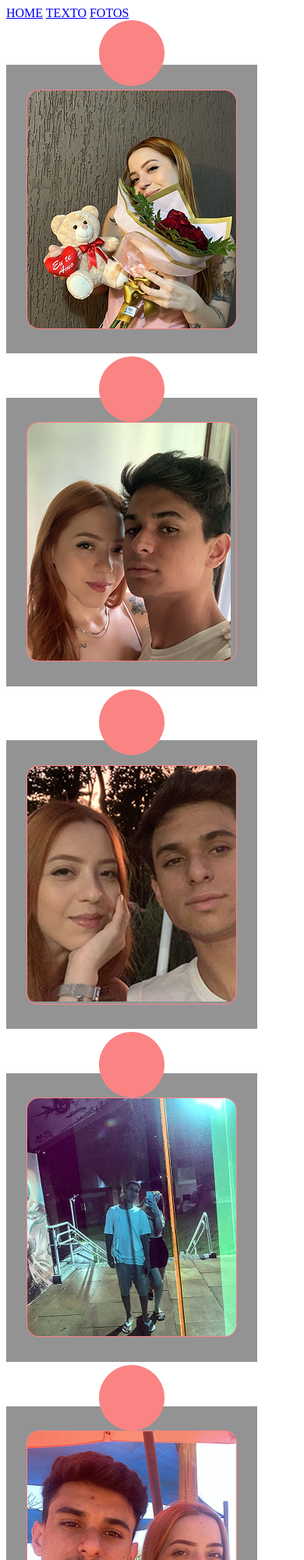
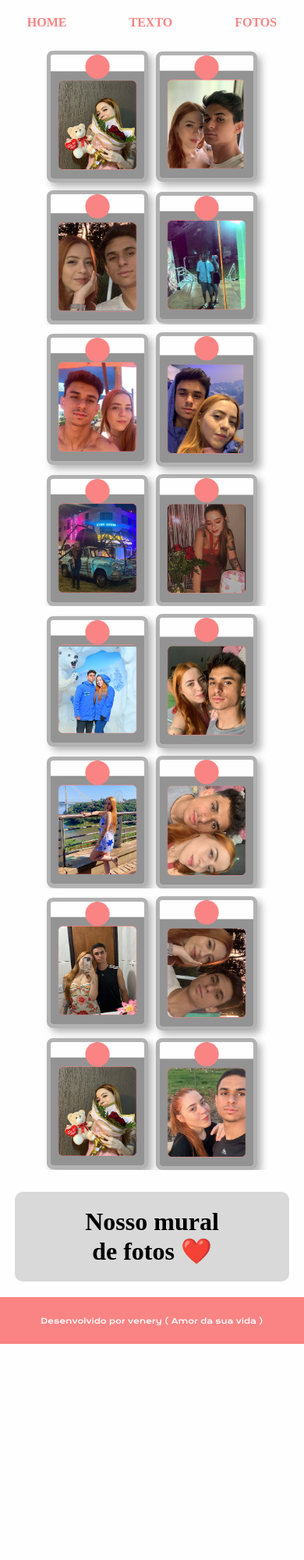
Before and after one commit to SERUMANINH0/trabalho_namoradas2, a plain HTML site: page fotos.html in a window 390 px wide. Shown: the top 2000 px of the page at 78% size. After the commit the page ends 1723 px from the top, so only its background shows below. Drawn offline with nearby package versions, Linux system fonts and the light colour scheme; files that its build step writes are made by us from their sources.

Commit message:
arrumando projeto2

```diff
--- /dev/null
+++ b/styles.css
@@ -0,0 +1,249 @@
+@import url('https://fonts.googleapis.com/css2?family=Krona+One&display=swap');
+@import url('https://fonts.googleapis.com/css2?family=Krona+One&family=Montserrat:ital@0;1&display=swap');
+
+:root {
+    --cor-principal: #FEFEFE;
+    --cor-secundaria: #FA8484;
+    --cor-texto-preto: #000000;
+    --cor-de-texto-vermelho: #FD2222;
+
+
+    --text-titulo: "Krona One", sans-serif;
+    --fonte-secundaria: "Montserrat", sans-serif;
+}
+
+* {
+    margin: 0;
+    padding: 0;
+    overflow-x: hidden;
+
+}
+
+body {
+    box-sizing: border-box;
+    background: var(--cor-principal);
+    color: var(--cor-texto-preto);
+}
+
+.cabecalho {
+    padding: 2% 0 0 10%;
+}
+
+.cabecalho__menu {
+    display: flex;
+    gap: 80px;
+}
+
+.cabecalho__menu__link {
+    font-family: var(--cor-principal);
+    font-size: 1.5rem;
+    font-weight: 600;
+    color: var(--cor-secundaria);
+    text-decoration: none;
+}
+
+.cabecalho__menu__link:hover {
+color: var(--cor-de-texto-vermelho);
+}
+
+
+
+.apresentacao {
+    min-height: 100vh;
+    padding: 5%;
+    gap: 82px;
+    display: flex;
+    align-items: center;
+    justify-content: center;
+}
+
+.apresentacao__conteudo__titulo {
+    font-size: 2.5rem;
+    font-family: var(--text-titulo);
+    font-weight: 400;
+    font-style: normal;
+}
+
+.titulo__destaque {
+    color: var(--cor-de-texto-vermelho);
+    font-family: var(--text-titulo);
+    font-weight: 400;
+    font-style: normal;
+}
+
+.apresentacao__conteudo {
+    width: 50%;
+    display: flex;
+    flex-direction: column;
+    gap: 32px;
+}
+
+.apresentacao__conteudo__texto {
+    font-size: 1.5rem;
+    font-family: var(--text-titulo);
+}
+
+.apresentacao__links {
+    display: flex;
+}
+
+.apresentacao__imagem {
+    width: 50%;
+    max-width: 400px;
+}
+
+.apresentacao__conteudo__texto__rodape {
+    font-size: 0.6rem;
+    font-family: var(--text-titulo);
+}
+
+.rodape {
+    padding: 24px;
+    color: var(--cor-principal);
+    background-color: var(--cor-secundaria);
+    text-align: center;
+    font-family: var(--fonte-secundaria);
+    font-size: 1.5rem;
+    font-weight: 400;
+}
+
+.titulo-mural {
+    background: rgba(255, 255, 255, 0.6);
+    padding: 20px;
+    text-align: center;
+    font-size: 2rem;
+    font-weight: bold;
+    width: 80%;
+    margin: 20px auto;
+    border-radius: 10px;
+}
+
+.mural {
+    display: flex;
+    justify-content: center;
+    gap: 20px;
+    padding: 5%;
+}
+
+.mural__linha {
+    display: flex;
+    flex-direction: column;
+    align-items: center;
+    gap: 20px;
+}
+
+.mural__linha img {
+    width: 150px;
+    border: 5px solid rgba( 0, 0, 0, 0.3);
+    box-shadow: 5px 5px 10px rgba( 0, 0, 0, 0.3);
+    border-radius: 10px;
+}
+
+.mural__linha img::before {
+    content: "";
+    position: absolute;
+    top: -20px;
+    left: 50%;
+    width: 2px;
+    height: 20px;
+    background-color: #ff6666;
+    transform: translateX(-50%);
+}
+
+.mural__linha img::after {
+    content: "";
+    position: absolute;
+    top: -30px;
+    left: 50%;
+    width: 15px;
+    height: 15px;
+    background-color: #ff6666;
+    border-radius: 50%;
+    transform: translateX(-50%);
+}
+
+.titulo__mural {
+    background: #D9D9D9;
+    padding: 20px;
+    text-align: center;
+    font-size: 2rem;
+    font-weight: bold;
+    width: 80%;
+    margin: 20px auto;
+    border-radius: 10px;
+}
+
+@media (max-width: 768px) {
+
+    .cabecalho {
+        padding: 5%;
+        text-align: center;
+    }
+
+    .cabecalho__menu {
+        justify-content: center;
+
+    }
+
+    .cabecalho__menu__link {
+        font-size: 1rem;
+
+    }
+
+    .apresentacao {
+        flex-direction: column-reverse;
+        text-align: center;
+        gap: 30px;
+    }
+
+    .apresentacao__conteudo {
+        width: 95%;
+    }
+
+    .apresentacao__imagem {
+        width: 80%;
+    }
+
+    .apresentacao__conteudo__texto {
+        font-size: 0.8rem;
+    }
+
+    .apresentacao__conteudo__titulo {
+        font-size: 2rem;
+
+    }
+    .rodape {
+        font-size: 1rem;
+        padding: 24px;
+    }
+
+    .mural {
+        flex-direction: column;
+        align-items: center;
+        gap: 10px;
+        padding: 2%;
+    }
+
+    .mural__linha {
+        flex-direction: row;
+        flex-wrap: wrap;
+        justify-content: center;
+        gap: 10px;
+    }
+
+    .mural__linha img {
+        width: 120px;
+        border-radius: 8px;
+    }
+
+    .titulo-mural {
+        font-size: 1.5rem;
+        width: 90%;
+        padding: 15px;
+    }
+
+
+
+
+
+}
```
Also changed, not shown: about.html (+1 -1 lines).
